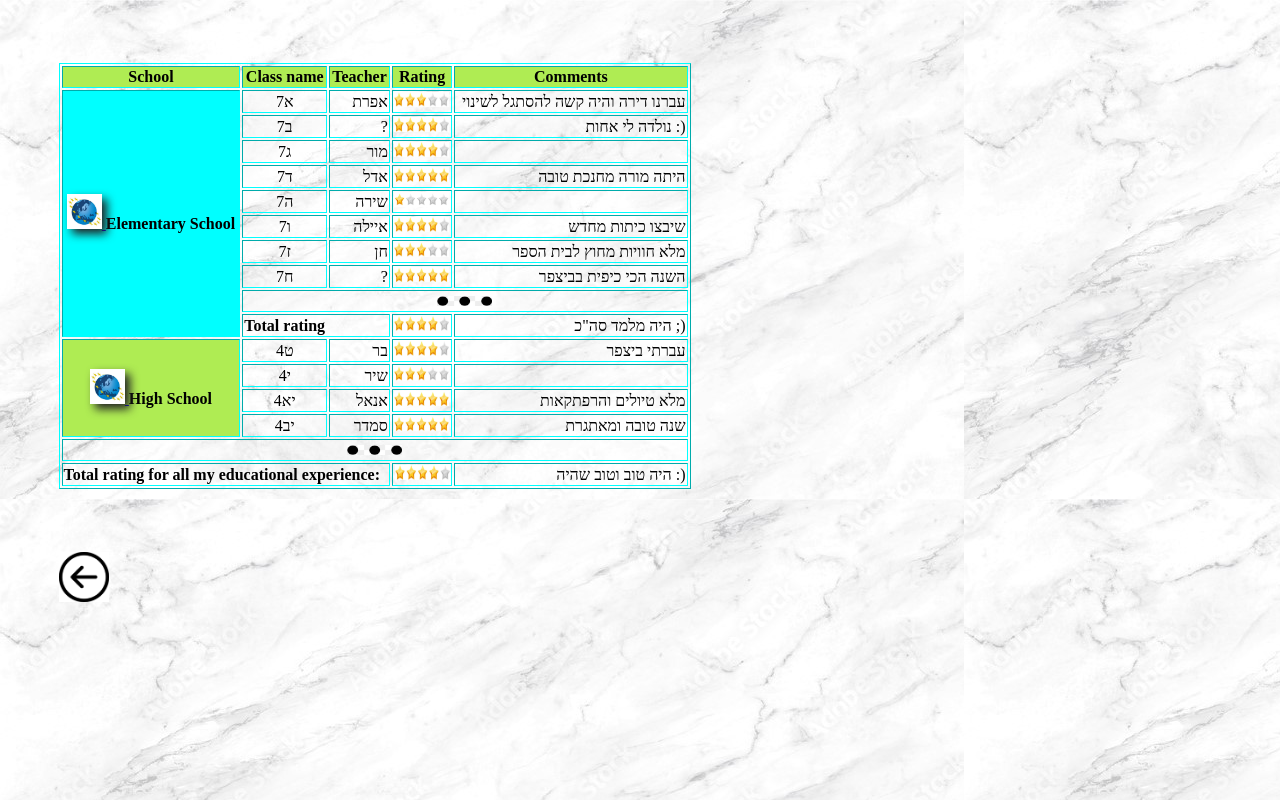
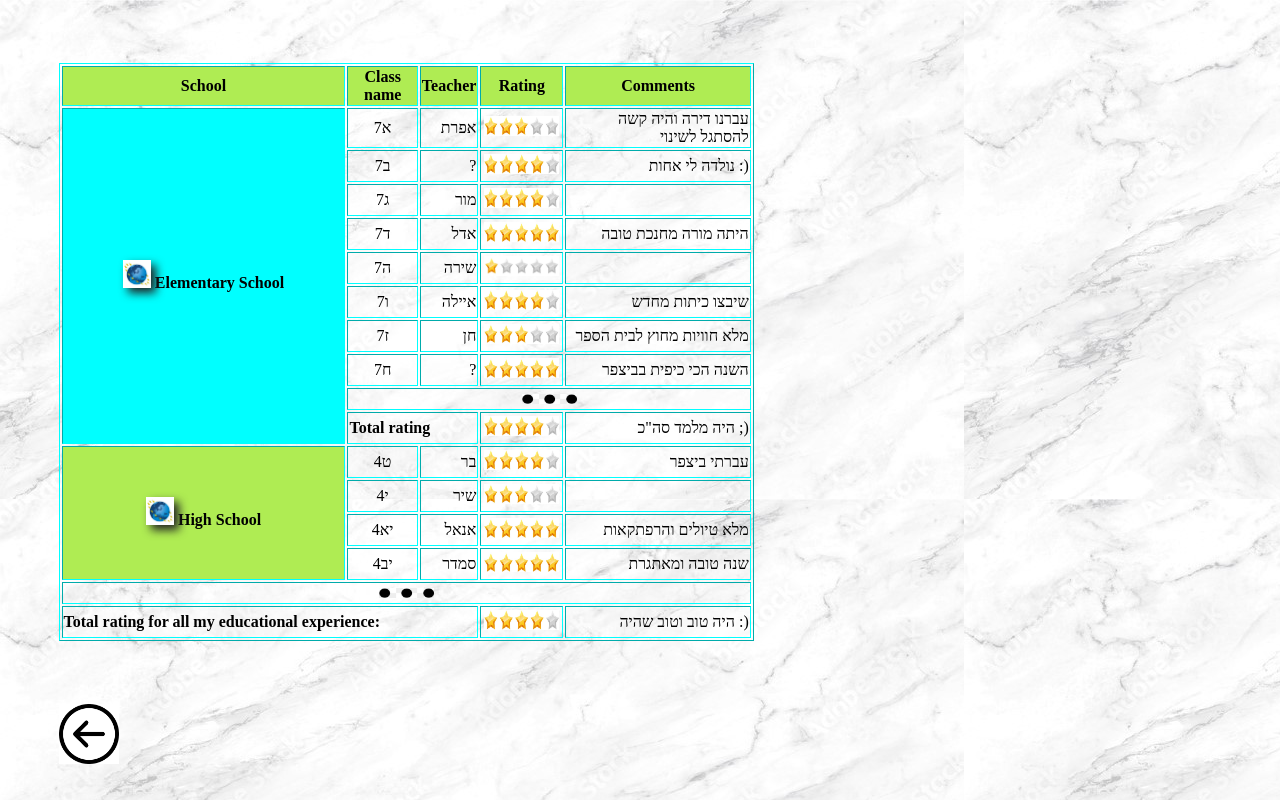
Before and after one commit to osnatkulyok/WebDev-project, a website: page schools.html in a window 1280 px wide. Drawn offline with Linux system fonts and the light colour scheme.

Commit message:
Add files via upload

```diff
--- a/schools.html
+++ b/schools.html
@@ -21,118 +21,105 @@
             <th>Comments</th>
         </tr>
         <tr>
-            <th style="text-align: center;
-                       background-color: aqua"
-                       rowspan="10">
+            <th id="school" rowspan="10" >
                 <a target="_blank" href="https://www.d.co.il/12861290/8240/">
-                    <img style="filter: drop-shadow(5px 5px 5px #222)"
-                                width="35" height="35" src="./images/piclink.jfif"
-                                alt="Locattion"/>
+                    <img class="location_img" src="./images/piclink.jfif" alt="Locattion"/>
                 </a> Elementary School</th>
-            <td style="text-align: center">א7</td>
-            <td style="text-align: right">אפרת</td>
-            <td><img style="text-align: center"
-                     width="55" height="15" src="./images/rating3.jpg"
-                     alt="rating stars"/></td>
-            <td style="text-align: right">עברנו דירה והיה קשה להסתגל לשינוי</td>
+            <td class="center">א7</td>
+            <td class="right">אפרת</td>
+            <td><img class="img" src="./images/rating3.jpg" alt="rating stars"/></td>
+            <td class="right">עברנו דירה והיה קשה להסתגל לשינוי</td>
         </tr>
         <tr>
-            <td style="text-align: center"> ב7 </td>
-            <td style="text-align: right">?</td>
-            <td><img style="text-align: center"
-                     width="55" height="15" src="./images/rating4.jpg"
-                     alt="rating stars"/></td>
-            <td style="text-align: right">נולדה לי אחות :)</td>
+            <td class="center"> ב7 </td>
+            <td class="right">?</td>
+            <td><img class="img" src="./images/rating4.jpg" alt="rating stars"/></td>
+            <td class="right">נולדה לי אחות :)</td>
         </tr>
         <tr>
-            <td style="text-align: center">ג7</td>
-            <td style="text-align: right">מור</td>
-            <td><img style="text-align: center" width="55" height="15" src="./images/rating4.jpg" alt="rating stars"/></td>
-            <td style="text-align: right"></td>
+            <td class="center">ג7</td>
+            <td class="right">מור</td>
+            <td><img class="img" src="./images/rating4.jpg" alt="rating stars"/></td>
+            <td class="right"></td>
         </tr>
         <tr>
-            <td style="text-align: center">ד7</td>
-            <td style="text-align: right">אדל</td>
-            <td><img style="text-align: center" width="55" height="15" src="./images/rating5.jpg" alt="rating stars"/></td>
-            <td style="text-align: right">היתה מורה מחנכת טובה</td>
+            <td class="center">ד7</td>
+            <td class="right">אדל</td>
+            <td><img class="img" src="./images/rating5.jpg" alt="rating stars"/></td>
+            <td class="right">היתה מורה מחנכת טובה</td>
         </tr>
         <tr>
-            <td style="text-align: center">ה7</td>
-            <td style="text-align: right">שירה</td>
-            <td><img style="text-align: center" width="55" height="15" src="./images/rating1.jpg" alt="rating stars"/></td>
-            <td style="text-align: right"></td>
+            <td class="center">ה7</td>
+            <td class="right">שירה</td>
+            <td><img class="img" src="./images/rating1.jpg" alt="rating stars"/></td>
+            <td class="right"></td>
         </tr>
         <tr>
-            <td style="text-align: center">ו7</td>
-            <td style="text-align: right">איילה</td>
-            <td><img style="text-align: center" width="55" height="15" src="./images/rating4.jpg" alt="rating stars"/></td>
-            <td style="text-align: right">שיבצו כיתות מחדש</td>
+            <td class="center">ו7</td>
+            <td class="right">איילה</td>
+            <td><img class="img" src="./images/rating4.jpg" alt="rating stars"/></td>
+            <td class="right">שיבצו כיתות מחדש</td>
         </tr>
         <tr>
-            <td style="text-align: center">ז7</td>
-            <td style="text-align: right">חן</td>
-            <td><img style="text-align: center" width="55" height="15" src="./images/rating3.jpg" alt="rating stars"/></td>
-            <td style="text-align: right">מלא חוויות מחוץ לבית הספר</td>
+            <td class="center">ז7</td>
+            <td class="right">חן</td>
+            <td><img class="img" src="./images/rating3.jpg" alt="rating stars"/></td>
+            <td class="right">מלא חוויות מחוץ לבית הספר</td>
         </tr>
         <tr>
-            <td style="text-align: center">ח7</td>
-            <td style="text-align: right">?</td>
-            <td><img style="text-align: center" width="55" height="15" src="./images/rating5.jpg" alt="rating stars"/></td>
-            <td style="text-align: right">השנה הכי כיפית בביצפר</td>
+            <td class="center">ח7</td>
+            <td class="right">?</td>
+            <td><img class="img" src="./images/rating5.jpg" alt="rating stars"/></td>
+            <td class="right">השנה הכי כיפית בביצפר</td>
         </tr>
         <tr>
-            <td colspan="5"
-                style="text-align: center"><img style="text-align: center;margin-top: 0.5%" width="55" height="10" src="./images/partition.jpg" alt="New School Section"/></td>
+            <td class="center" colspan="5"><img class="partition" src="./images/partition.jpg" alt="New School Section"/></td>
         </tr>
         <tr>
-            <th style="text-align: left" colspan="2">Total rating</th>
-            <td><img style="text-align: center" width="55" height="15" src="./images/rating4.jpg" alt="rating stars"/></td>
-            <td style="text-align: right">היה מלמד סה"כ ;)</td>
+            <th class="left" colspan="2">Total rating</th>
+            <td><img class="img" src="./images/rating4.jpg" alt="rating stars"/></td>
+            <td class="right">היה מלמד סה"כ ;)</td>
         </tr>
         <tr>
-            <th style="text-align: center;background-color: #afec53" rowspan="4">
+            <th id="high_school" rowspan="4">
                 <a target="_blank" href="https://easy.co.il/page/24382520">
-                    <img style="filter: drop-shadow(5px 5px 5px #222)"
-                                width="35" height="35" src="./images/piclink.jfif" alt="Locattion"/>
+                    <img class="location_img" src="./images/piclink.jfif" alt="Locattion"/>
                 </a> High School</th>
-            <td style="text-align: center">ט4</td>
-            <td style="text-align: right">בר</td>
-            <td><img style="text-align: center" width="55" height="15" src="./images/rating4.jpg" alt="rating stars"/></td>
-            <td style="text-align: right">עברתי ביצפר</td>
+            <td class="center">ט4</td>
+            <td class="right">בר</td>
+            <td><img class="img" src="./images/rating4.jpg" alt="rating stars"/></td>
+            <td class="right">עברתי ביצפר</td>
         </tr>
         <tr>
-            <td style="text-align: center">י4</td>
-            <td style="text-align: right">שיר</td>
-            <td><img style="text-align: center" width="55" height="15" src="./images/rating3.jpg" alt="rating stars"/></td>
-            <td style="text-align: right"></td>
+            <td class="center">י4</td>
+            <td class="right">שיר</td>
+            <td><img class="img" src="./images/rating3.jpg" alt="rating stars"/></td>
+            <td class="right"></td>
         </tr>
         <tr>
-            <td style="text-align: center">יא4</td>
-            <td style="text-align: right">אנאל</td>
-            <td><img style="text-align: center" width="55" height="15" src="./images/rating5.jpg" alt="rating stars"/></td>
-            <td style="text-align: right">מלא טיולים והרפתקאות</td>
+            <td class="center">יא4</td>
+            <td class="right">אנאל</td>
+            <td><img class="img" src="./images/rating5.jpg" alt="rating stars"/></td>
+            <td class="right">מלא טיולים והרפתקאות</td>
         </tr>
         <tr>
-            <td style="text-align: center">יב4</td>
-            <td style="text-align: right">סמדר</td>
-            <td><img style="text-align: center" width="55" height="15" src="./images/rating5.jpg" alt="rating stars"/></td>
-            <td style="text-align: right">שנה טובה ומאתגרת</td>
+            <td class="center">יב4</td>
+            <td class="right">סמדר</td>
+            <td><img class="img" src="./images/rating5.jpg" alt="rating stars"/></td>
+            <td class="right">שנה טובה ומאתגרת</td>
         </tr>
         <tr>
-            <td colspan="5"
-                style="text-align: center"><img style="text-align: center;margin-top: 0.5%" width="55" height="10" src="./images/partition.jpg" alt="Total Rating Section"/></td>
+            <td class="center" colspan="5"><img class="partition" src="./images/partition.jpg" alt="Total Rating Section"/></td>
         </tr>
         <tr>
-            <th colspan="3"
-                style="text-align: left">Total rating for all my educational experience: </th>
-            <td style="text-align: center"><img style="text-align: center" width="55" height="15" src="./images/rating4.jpg" alt="rating stars"/></td>
-            <td style="text-align: right">היה טוב וטוב שהיה :)</td>
+            <th class="left" colspan="3">Total rating for all my educational experience: </th>
+            <td class="center"><img class="img" src="./images/rating4.jpg" alt="rating stars"/></td>
+            <td class="right">היה טוב וטוב שהיה :)</td>
         </tr>
     </table>
 
     <a href="./index.html">
-                    <img style="margin-top: 5%;margin-left: 4%"
-                                width="50" height="50" src="./images/bottem.png" alt="Home"/>
+         <img id="button" src="./images/bottem.png" alt="Home"/>
     </a>
 
 </body>
--- a/style_1.css
+++ b/style_1.css
@@ -5,9 +5,52 @@ table{
     margin-top: 5%;
     margin-left: 4%;
     margin-left: 4%;
-    width: 50%;
+    width: 55%;
     border-color: aqua;
+}
+a{
+    text-decoration: none;
 }
 #titles{
     background-color: #afec53;
 }
+#school{
+    text-align: center;
+    background-color: aqua;
+}
+.location_img{
+    filter: drop-shadow(5px 5px 5px #222);
+    width: 10%;
+    height: 10%;
+}
+.center{
+    text-align: center;
+}
+.right{
+    text-align: right;
+}
+.left{
+    text-align: left;
+}
+.img{
+    text-align: center;
+    margin: 2px 2px 2px 2px             ;
+    width: 75px;
+    height: 20px;
+}
+.partition{
+    text-align: center;
+    margin-top: 0.5%;
+    width: 55px;
+    height: 10px;
+}
+#high_school{
+    text-align: center;
+    background-color: #afec53;
+}
+#button{
+    margin-top: 5%;
+    margin-left: 4%;
+    width: 60px;
+    height: 60px;
+}
```
